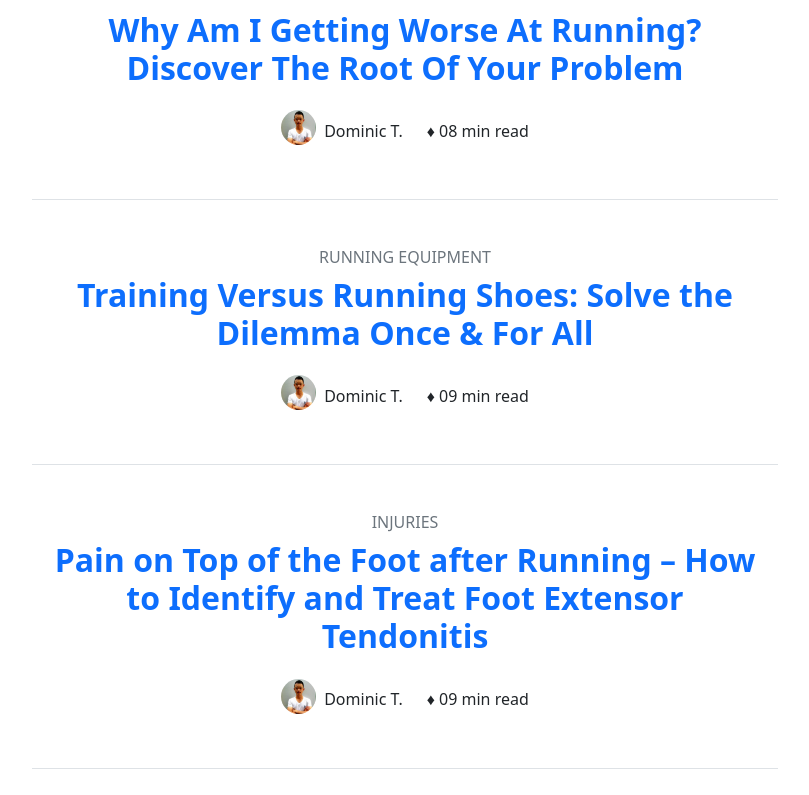
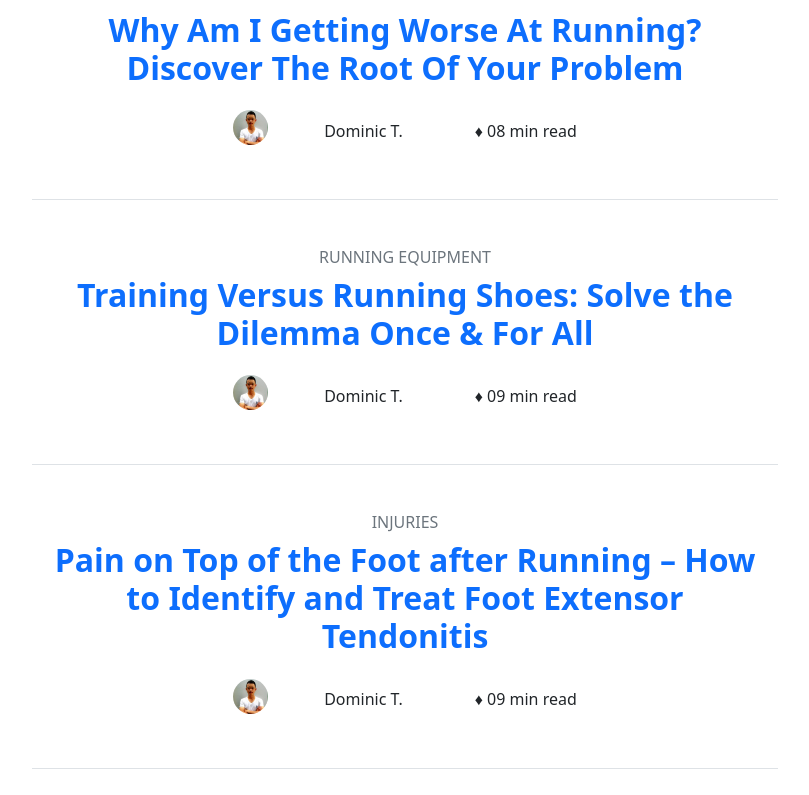
Before and after one commit to luantranj/murun, a Next.js app: page / in a window 1280 px wide. Shown: the part 805-1600 px from the top of the page, without its empty margins (235-1044 px from the left). Built offline with nearby package versions, Linux system fonts and the light colour scheme.

Commit message:
Fix duplicate props in ArticleCard component

```diff
--- a/components/ArticleCard.js
+++ b/components/ArticleCard.js
@@ -14,7 +14,7 @@ export default function ArticleCard(props) {
 
 			<div className="d-flex align-items-center justify-content-center">
 				<span><Image src={ "/" + auimg } width="35" height="35" className="rounded-circle" /></span>
-				<span className="px-5" className="ms-2" ><Link href={ "/" + aulink }><a className="text-decoration-none link-dark">{ author }</a></Link></span>
+				<span className="px-5 ms-2" ><Link href={ "/" + aulink }><a className="text-decoration-none link-dark">{ author }</a></Link></span>
 				<span className="ms-4" >♦ { minread } min read</span>
 			</div> { /* article infor: end */ }
 		</div> { /* article: end */ }
```
